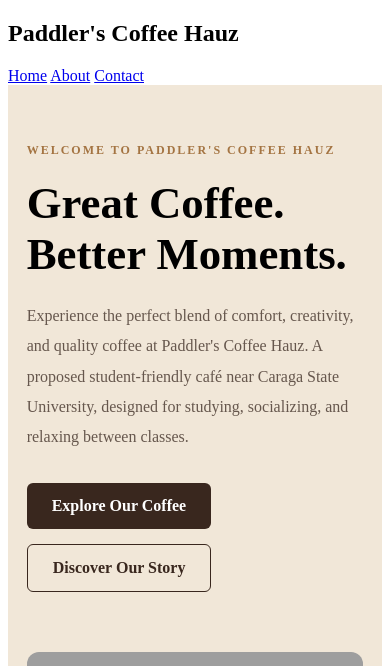
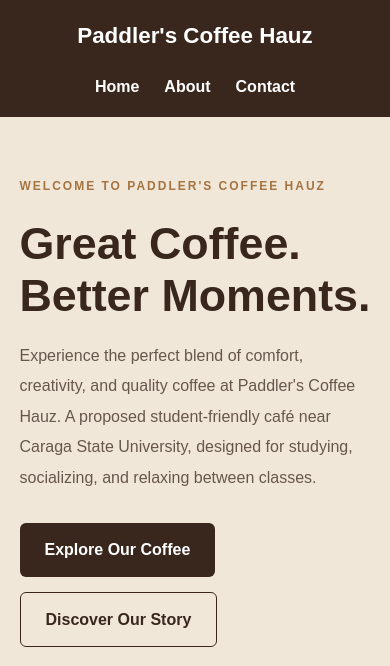
Before and after one commit to kdzyoda/Lara-Proj-GWLM1-Duquesa-Barata-Cogtas, a Laravel app: page / in a window 390 px wide. Shown: the top 666 px of the page. Run offline with Laravel 12, Linux system fonts and the light colour scheme; grey boxes are pictures that could not be loaded.

Commit message:
style: implement responsive shared layout and cafe branding

```diff
--- a/public/css/layout.css
+++ b/public/css/layout.css
@@ -0,0 +1,78 @@
+
+:root {
+    --espresso: #39271e;
+    --mocha: #876449;
+    --caramel: #d5b58f;
+    --cream: #f7f2e9;
+}
+
+* {
+    box-sizing: border-box;
+}
+
+body {
+    margin: 0;
+    background: var(--cream);
+    color: var(--espresso);
+    font-family: Arial, sans-serif;
+    line-height: 1.6;
+}
+
+.site-header {
+    background: var(--espresso);
+    color: white;
+}
+
+.navbar {
+    max-width: 1200px;
+    margin: auto;
+    padding: 18px 5%;
+    display: flex;
+    justify-content: space-between;
+    align-items: center;
+    gap: 20px;
+    flex-wrap: wrap;
+}
+
+.navbar h2 {
+    margin: 0;
+    font-size: 1.4rem;
+}
+
+.nav-links {
+    display: flex;
+    gap: 25px;
+}
+
+.nav-links a {
+    color: white;
+    text-decoration: none;
+    font-weight: 600;
+}
+
+.nav-links a:hover {
+    color: var(--caramel);
+}
+
+.site-footer {
+    padding: 30px 5%;
+    background: var(--espresso);
+    color: white;
+    text-align: center;
+}
+
+.site-footer p {
+    margin: 5px 0;
+}
+
+@media (max-width: 600px) {
+    .navbar {
+        flex-direction: column;
+        text-align: center;
+    }
+
+    .nav-links {
+        justify-content: center;
+        flex-wrap: wrap;
+    }
+}
--- a/resources/views/layouts/app.blade.php
+++ b/resources/views/layouts/app.blade.php
@@ -1,3 +1,4 @@
+
 <!DOCTYPE html>
 <html lang="en">
 <head>
@@ -13,13 +14,15 @@
 <body>
 
     <!-- NAVIGATION -->
-    <header>
-        <nav>
+    <header class="site-header">
+        <nav class="navbar">
             <h2>Paddler's Coffee Hauz</h2>
 
-            <a href="{{ route('home') }}">Home</a>
-            <a href="{{ route('about') }}">About</a>
-            <a href="{{ route('contact') }}">Contact</a>
+            <div class="nav-links">
+                <a href="{{ route('home') }}">Home</a>
+                <a href="{{ route('about') }}">About</a>
+                <a href="{{ route('contact') }}">Contact</a>
+            </div>
         </nav>
     </header>
 
@@ -29,9 +32,13 @@
     </main>
 
     <!-- FOOTER -->
-    <footer>
-        <p>© {{ date('Y') }} Paddler's Coffee Hauz</p>
-        <p>Group Project for IT 110 - GWLM1. Developed by Khizha Duquesa, Eleanore Barata, and Demart Cogtas</p>
+    <footer class="site-footer">
+        <p>&copy; {{ date('Y') }} Paddler's Coffee Hauz.</p>
+        <p>
+            Laravel Group Project for IT 110 - GWLM1.
+            Developed by Member 1 Khizha Duquesa,
+            Member 2 Eleanore Barata, and Member 3 Demart Cogtas.
+        </p>
     </footer>
 
     @stack('scripts')
```
